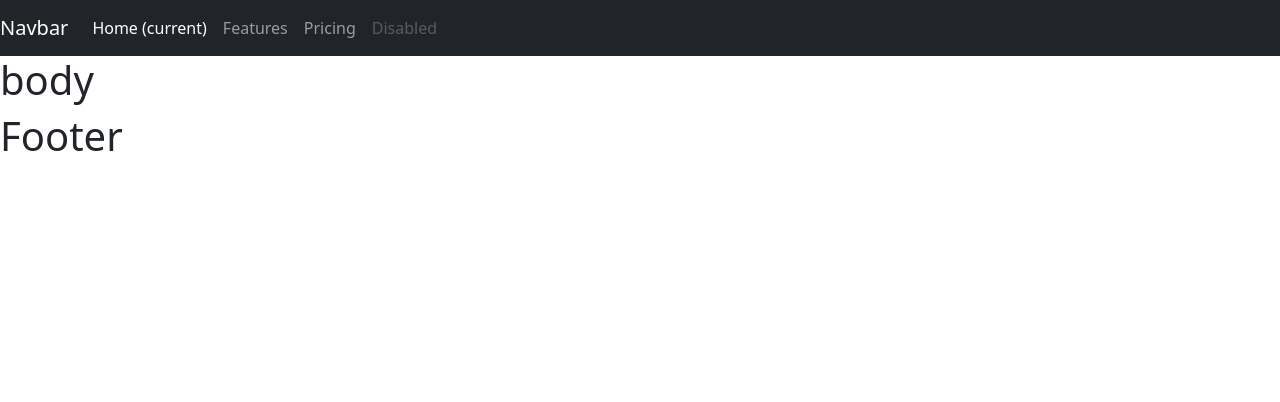
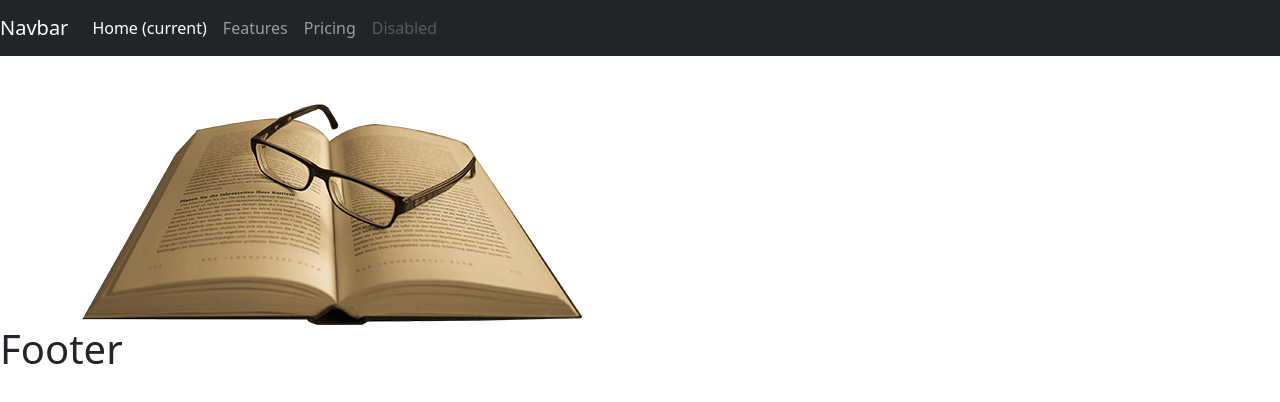
Before and after one commit to anasbn3issa/Vue3-App, a Vue app: page / in a window 1280 px wide. Shown: the top 402 px of the page. Built offline with nearby package versions, Linux system fonts and the light colour scheme.

Commit message:
initial body with image

```diff
--- a/src/components/BodyComponent.vue
+++ b/src/components/BodyComponent.vue
@@ -1,3 +1,9 @@
 <template>
-    <h1>body</h1>
+    <div class="container">
+        <div class="row">
+            <div class="col">
+                <img src="../assets/book-and-glasses.png" class="img-fluid mt-5" alt="logo" >
+            </div>
+        </div>
+    </div>
 </template>
```
Also changed, not shown: src/assets/book-and-glasses.png (added).
